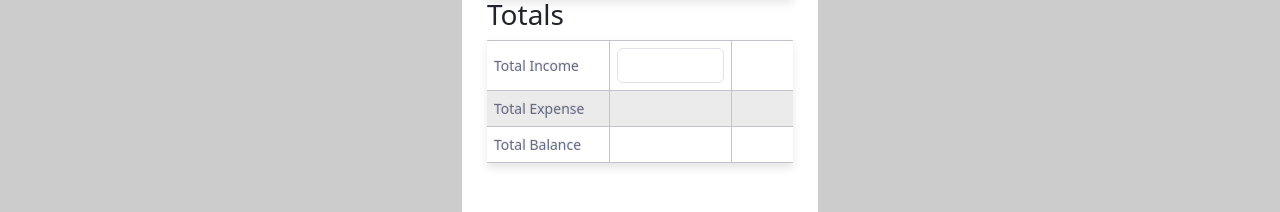
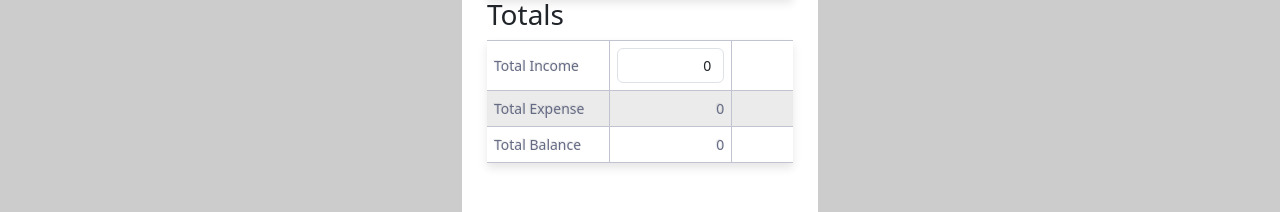
Before and after one commit to tomasantunes/pfc-v3, a React (Vite) app in the folder frontend/: page /budgets in a window 1280 px wide. Shown: the part 313-525 px from the top of the page. Built offline with nearby package versions, Linux system fonts and the light colour scheme; no server answers.

Commit message:
Update Budget page.

```diff
--- a/frontend/src/components/Budgets.jsx
+++ b/frontend/src/components/Budgets.jsx
@@ -1,10 +1,13 @@
-import React from 'react';
+import React, {useState, useEffect} from 'react';
 import Navbar from './Navbar';
 import './Budgets.css';
 
 export default function Budgets() {
-  const [rows, setRows] = React.useState([]);
-  const [newRow, setNewRow] = React.useState({category: "", amount: ""});
+  const [rows, setRows] = useState([]);
+  const [newRow, setNewRow] = useState({category: "", amount: ""});
+  const [totalIncome, setTotalIncome] = useState(0);
+  const [totalExpense, setTotalExpense] = useState(0);
+  const [totalBalance, setTotalBalance] = useState(0);
 
   function removeRow(index) {
     setRows(rows.filter((_, i) => i !== index));
@@ -14,6 +17,21 @@ export default function Budgets() {
     setRows([...rows, newRow]);
     setNewRow({category: "", amount: ""});
   }
+
+  function calculateTotals() {
+    let expense = 0;
+    let balance = 0;
+    rows.forEach(row => {
+      expense += Number(row.amount) || 0;
+    });
+    balance = totalIncome - expense;
+    setTotalExpense(expense);
+    setTotalBalance(balance);
+  }
+
+  useEffect(() => {
+    calculateTotals();
+  }, [rows, totalIncome]);
 
   return (
     <div className="budgets">
@@ -66,17 +84,17 @@ export default function Budgets() {
                 </thead>
                 <tr>
                   <td style={{width: "40%"}}>Total Income</td>
-                  <td style={{width: "40%"}}><input type="text" className="form-control" /></td>
+                  <td style={{width: "40%"}}><input type="text" className="form-control" value={totalIncome} onChange={e => setTotalIncome(e.target.value)} /></td>
                   <td style={{width: "20%"}}></td>
                 </tr>
                 <tr>
                   <td>Total Expense</td>
-                  <td className="text-end"></td>
+                  <td className="text-end">{totalExpense}</td>
                   <td></td>
                 </tr>
                 <tr>
                   <td>Total Balance</td>
-                  <td className="text-end"></td>
+                  <td className="text-end">{totalBalance}</td>
                   <td></td>
                 </tr>
                 <tfoot>
```
